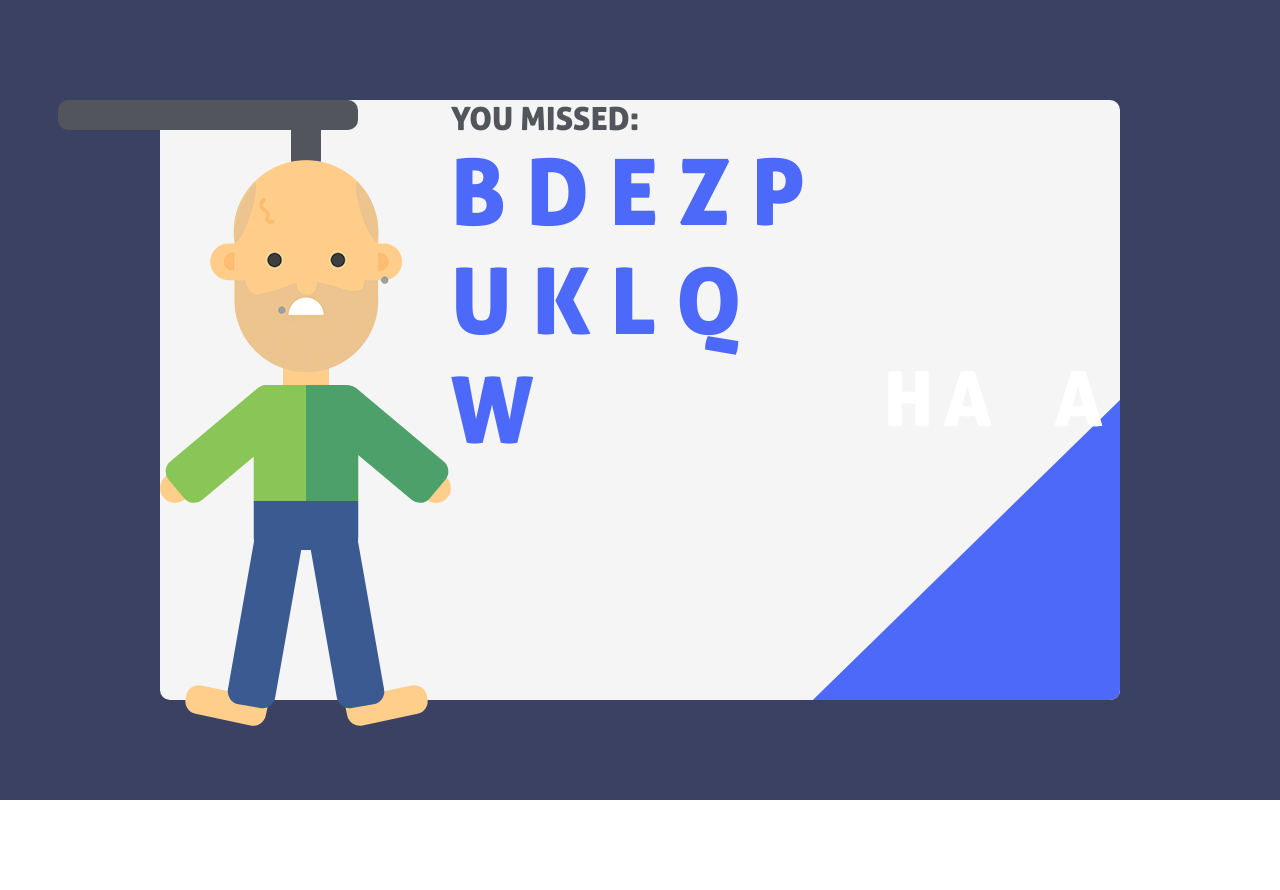
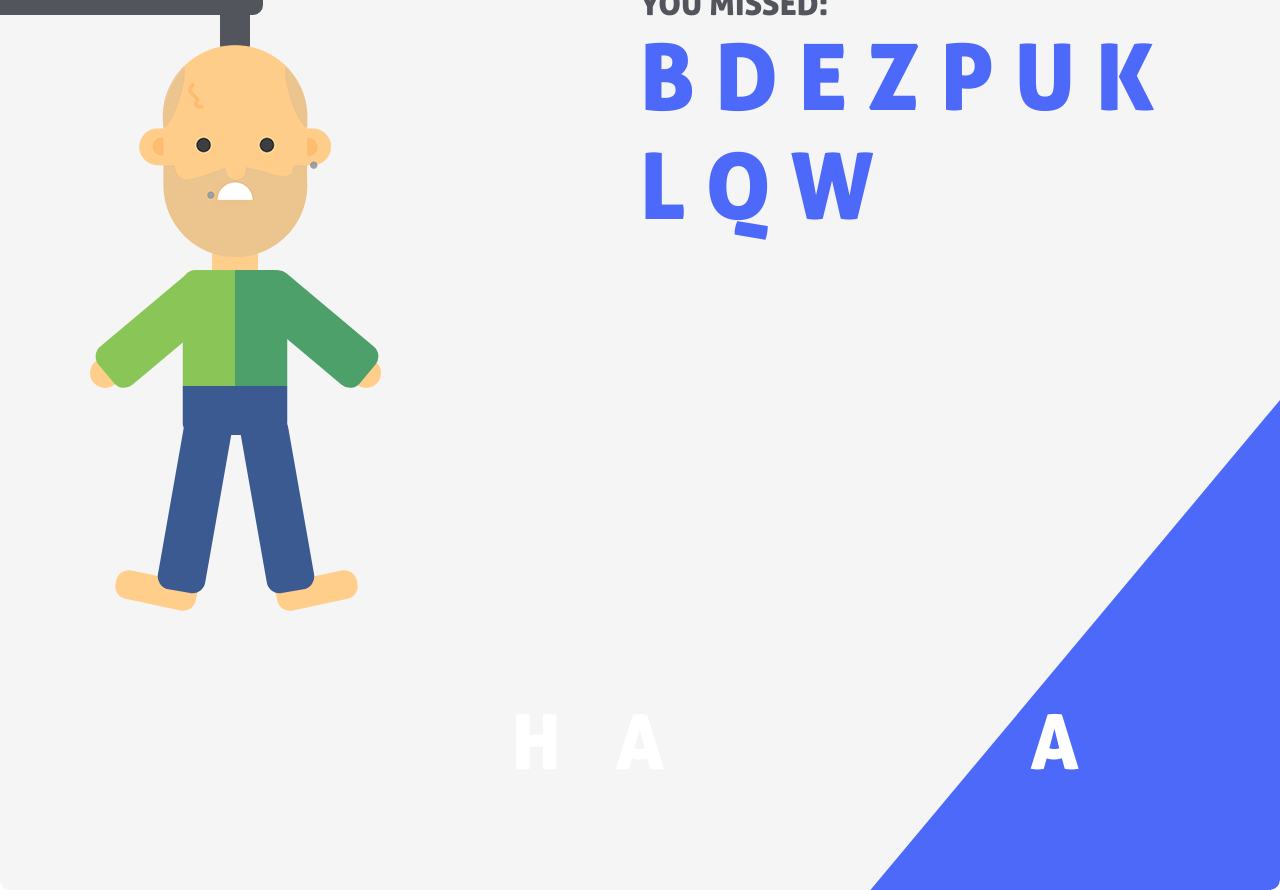
Before and after one commit to sitek94/netguru-hangman-task, a React (Create React App) app: page / in a window 1280 px wide. Before the commit the page ends 800 px from the top, so only its background shows below. Built offline with nearby package versions, Linux system fonts and the light colour scheme.

Commit message:
update layout to use `grid` display

```diff
--- a/src/components/folk.scss
+++ b/src/components/folk.scss
@@ -21,9 +21,9 @@
 
   // FOLK CONTAINER
   position: relative;
-  top: 60px;
   height: 565px;
   width: 291px;
+  margin: -10px auto;
 
   & > * {
     position: absolute;
@@ -31,6 +31,7 @@
 
   // HEAD
   .head {
+    user-select: none;
     left: 50%;
     transform: translateX(-50%);
   }
@@ -153,12 +154,13 @@
 
 // FOLK's CONTAINER
 .folk-container {
-  position: relative;
+  width: 320px;
+  height: 626px;
 }
 
 // BAR
 .bar {
-  position: absolute;
+  position: relative;
   background-color: #53555d;
   border-radius: 10px;
 
@@ -169,9 +171,7 @@
   }
 
   &--vertical {
-    top: 20px;
-    left: 50%;
-    transform: translateX(-50%);
+    margin: -10px auto;
     width: 30px;
     height: 50px;
   }
--- a/src/components/layout.scss
+++ b/src/components/layout.scss
@@ -6,19 +6,26 @@
   background-color: #3b4163;
 
   .container {
+    width: 1687px;
+    height: 980px;
+    display: grid;
+    grid-template-columns: 1fr 1fr;
+    grid-template-rows: auto 1fr;
+    row-gap: 60px;
+    justify-content: space-between;
+    background-color: #f5f5f5;
+    padding: 75px;
+    border-radius: 10px;
     position: relative;
-    width: 75%;
-    height: 75%;
-    display: flex;
-    background-color: #f5f5f5;
-    border-radius: 10px;
+    overflow: hidden;
 
     &::before {
       content: '';
       position: absolute;
       inset: 0;
+      z-index: 0;
       clip-path: polygon(100% 50%, 68% 100%, 100% 100%);
-      background-color: #4d69fa;
+      background-color: var(--blue-light);
       border-radius: 10px;
     }
   }
```
